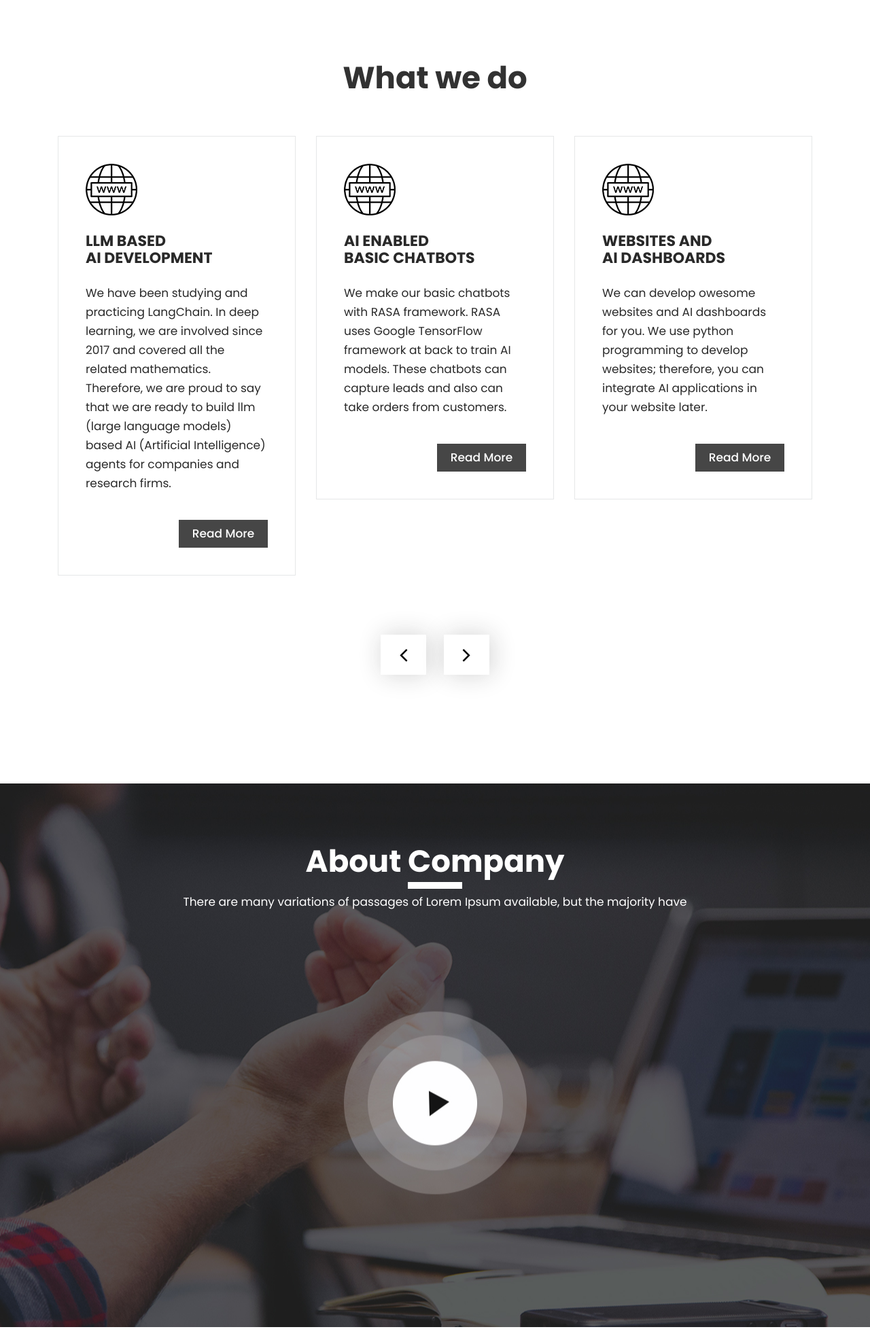
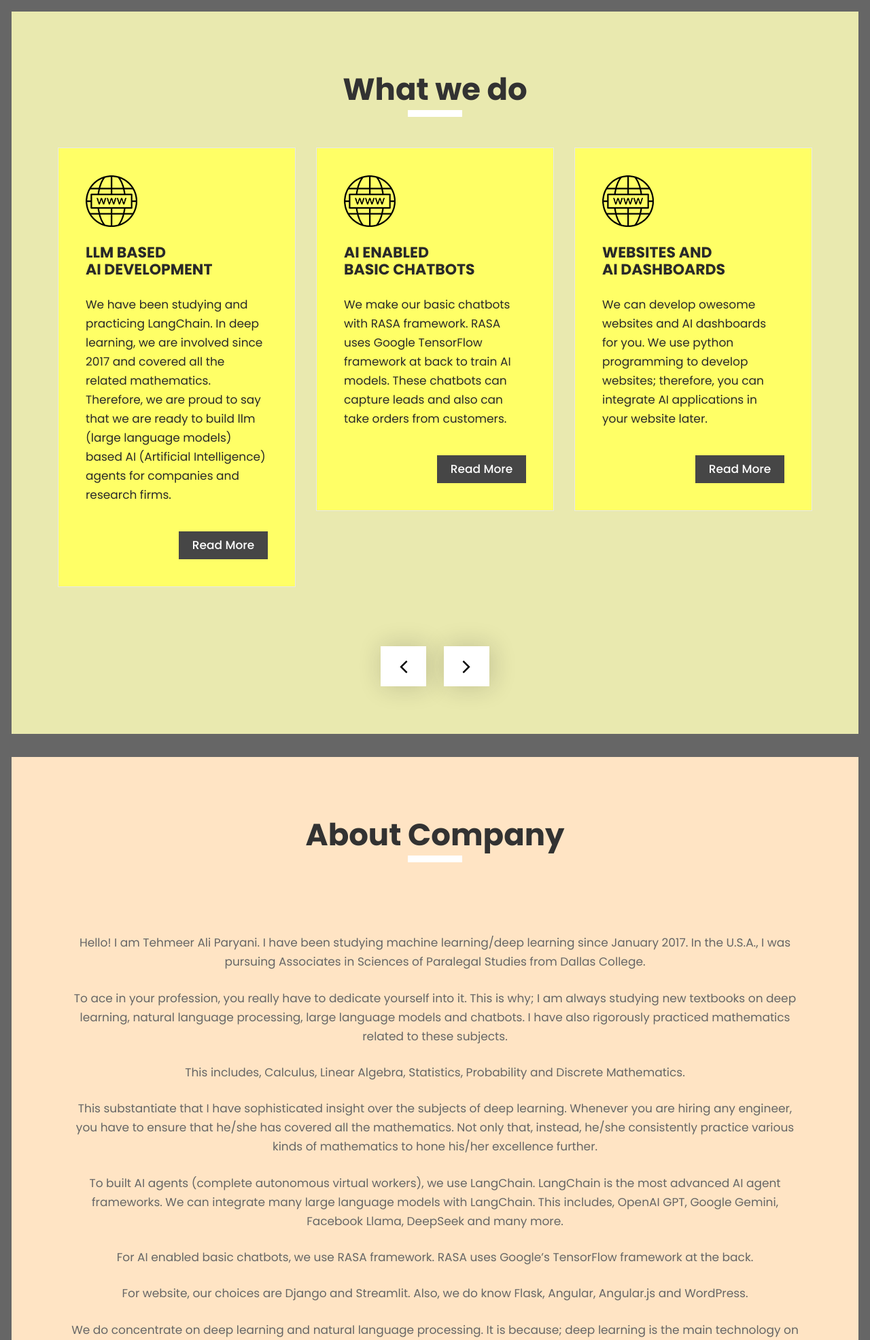
Before and after one commit to tehmeerali786/INSHALLAH-TALLAH-MyWebsite, a Django app: page / in a window 1280 px wide. Shown: the part 806-2778 px from the top of the page at 68% size. Run offline with Django 5.2, Linux system fonts and the light colour scheme; some libraries are stand-ins or nearby versions; some web fonts are replaced.

Commit message:
Coloring one

```diff
--- a/mywebsite/settings.py
+++ b/mywebsite/settings.py
@@ -126,11 +126,6 @@ USE_TZ = True
 
 STATIC_URL = 'static/'
 
-STATICFILES_DIRS = [BASE_DIR / 'static']
-
-STATIC_ROOT = BASE_DIR / "staticfiles"
-
-STATICFILES_STORAGE = "django.contrib.staticfiles.storage.ManifestStaticFilesStorage"
 
 # Default primary key field type
 # https://docs.djangoproject.com/en/5.0/ref/settings/#default-auto-field
--- a/website/static/css/style.css
+++ b/website/static/css/style.css
@@ -464,6 +464,12 @@ ul.email li i {
 
 /** we_do **/
 
+.we_do.services_f {
+    background: #e9e9af;
+    border-width: 17px;
+    border-style: solid;
+}
+
 .we_do {
      background: #fff;
      padding: 90px 0 190px 0;
@@ -482,6 +488,8 @@ ul.email li i {
 }
 
 .we_box {
+
+     background: #ffff66;
      border: #e6e7e8 solid 1px;
      transition: ease-in all 0.5s;
      padding: 40px;
@@ -556,6 +564,18 @@ ul.email li i {
 
 
 /** about **/
+
+.we_do.about_f {
+    background: bisque;
+    border-width: 17px;
+    border-style: solid;
+}
+
+.row.about_c {
+    padding: 34px;
+
+}
+
 
 .about {
      background: url(../images/about_bg.jpg);
@@ -755,8 +775,14 @@ ul.email li i {
 
 /** contact section **/
 
+.contact.c_f {
+    background: #ffeecc;
+    border-width: 17px;
+    border-style: solid;
+}
+
 .contact {
-     background: #fefeff;
+
      padding: 90px 0;
 }
 
@@ -834,6 +860,7 @@ ul.email li i {
 }
 
 .clientsl_text {
+     background: #dea821;
      margin-top: 90px;
      box-shadow: 0px 0 11px rgba(30, 30, 30, 0.07);
      padding: 40px;
--- a/website/templates/website/frontpage.html
+++ b/website/templates/website/frontpage.html
@@ -79,7 +79,7 @@
     </div>
     <!-- end slider section -->
     <!-- we_do -->
-    <div class="we_do">
+    <div class="we_do services_f">
        <div class="container">
           <div class="row">
              <div class="col-md-12">
@@ -103,7 +103,7 @@
                             <div class="carousel-caption we1_do">
                                <div class="row">
                                   <div class="col-md-4">
-                                     <div id="bo_ho" class="we_box text_align_left">
+                                     <div id="bo_ho1" class="we_box text_align_left">
                                         <i><img src="{% static "images/we1.png" %}" alt="#" /></i>
                                         <h3>LLM Based <br> AI Development</h3>
                                         <p>We have been studying and practicing LangChain. In deep learning, we are involved since 2017 and covered all the related mathematics. Therefore, we are proud to say that we are ready to build llm (large language models) based AI (Artificial Intelligence) agents for companies and research firms.
@@ -112,7 +112,7 @@
                                      </div>
                                   </div>
                                   <div class="col-md-4">
-                                     <div id="bo_ho" class="we_box text_align_left">
+                                     <div id="bo_ho2" class="we_box text_align_left">
                                         <i><img src="{% static "images/we1.png" %}" alt="#"/></i>
                                         <h3>AI Enabled <br>Basic Chatbots</h3>
                                         <p>We make our basic chatbots with RASA framework. RASA uses Google TensorFlow framework at back to train AI models. These chatbots can capture leads and also can take orders from customers.
@@ -121,7 +121,7 @@
                                      </div>
                                   </div>
                                   <div class="col-md-4">
-                                     <div id="bo_ho" class="we_box text_align_left">
+                                     <div id="bo_ho3" class="we_box text_align_left">
                                         <i><img src="{% static "images/we1.png" %}" alt="#" /></i>
                                         <h3>Websites and <br>AI Dashboards</h3>
                                         <p>We can develop owesome websites and AI dashboards for you.
@@ -169,13 +169,56 @@
     </div>
     <!-- end we_do -->
     <!-- about -->
-    <div class="about">
+    <div class="we_do about_f">
        <div class="container">
           <div class="row">
              <div class="col-md-12">
                 <div class="titlepage text_align_center">
                    <h2>About Company</h2>
-                   <p>There are many variations of passages of Lorem Ipsum available, but the majority have </p>
+                </div>
+             </div>
+          </div>
+
+                   <br>
+
+            <div class="row about_c">
+             <div class="col-md-12">
+               <div class="text_align_center">
+
+                   <p>Hello! I am Tehmeer Ali Paryani. I have been studying machine learning/deep learning since January 2017.  In the U.S.A., I was pursuing Associates in Sciences of Paralegal Studies from Dallas College. </p>
+
+                   <br>
+
+                  <p>To ace in your profession, you really have to dedicate yourself into it. This is why; I am always studying new textbooks on deep learning, natural language processing, large language models and chatbots. I have also rigorously practiced mathematics related to these subjects.</p>
+
+                  <br>
+
+                  <p>This includes, Calculus, Linear Algebra, Statistics, Probability and Discrete Mathematics.</p>
+
+                  <br>
+
+                  <p>This substantiate that I have sophisticated insight over the subjects of deep learning. Whenever you are hiring any engineer, you have to ensure that he/she has covered all the mathematics. Not only that, instead, he/she consistently practice various kinds of mathematics to hone his/her excellence further. </p>
+
+                  <br>
+
+                  <p>To built AI agents (complete autonomous virtual workers), we use LangChain. LangChain is the most advanced AI agent frameworks. We can integrate many large language models with LangChain. This includes, OpenAI GPT, Google Gemini, Facebook Llama, DeepSeek and many more.</p>
+
+                  <br>
+
+                  <p>For AI enabled basic chatbots, we use RASA framework. RASA uses Google’s TensorFlow framework at the back. </p>
+
+                  <br>
+
+                  <p>For website, our choices are Django and Streamlit. Also, we do know Flask, Angular, Angular.js and WordPress.</p>
+
+                  <br>
+
+                  <p> We do concentrate on deep learning and natural language processing. It is because; deep learning is the main technology on which all other services stand on. Whenever you use large language models, ai agents or chatbots, underneath neural networks are working.</p>
+
+                  <br>
+
+                  <p>So, when you are with Adept AI Agents, you are sure that top class expertise are being provided to you. </p>
+
                 </div>
              </div>
           </div>
@@ -302,7 +345,7 @@
     -->
     <!-- end chose -->
     <!-- contact -->
-    <div class="contact">
+    <div class="contact c_f">
        <div class="container">
           <div class="row ">
              <div class="col-md-6">
--- a/website/urls.py
+++ b/website/urls.py
@@ -17,6 +17,7 @@ path('chatbots/', views.basic_ai_enabled_chatbots, name='chatbots'),
 path('dlnlp/', views.deep_learning_nlp, name='dlnlp'),
 path('waid/', views.web_development, name='waid'),
 path('contact/', views.contact, name='contact'),
+path('handler404/', views.handler404, name='handler404'),
 
 
 ]
--- a/website/views.py
+++ b/website/views.py
@@ -112,3 +112,6 @@ def contact(request):
     return render(request, 'website/contact.html', {
         'form': form,
     })
+
+def handler404(request):
+    return render(request, 'website/404.html')
```
Also changed, not shown: website/templates/website/404.html (added, +37 -0 lines), website/templates/website/about.html (+43 -2 lines), 1 other file.
